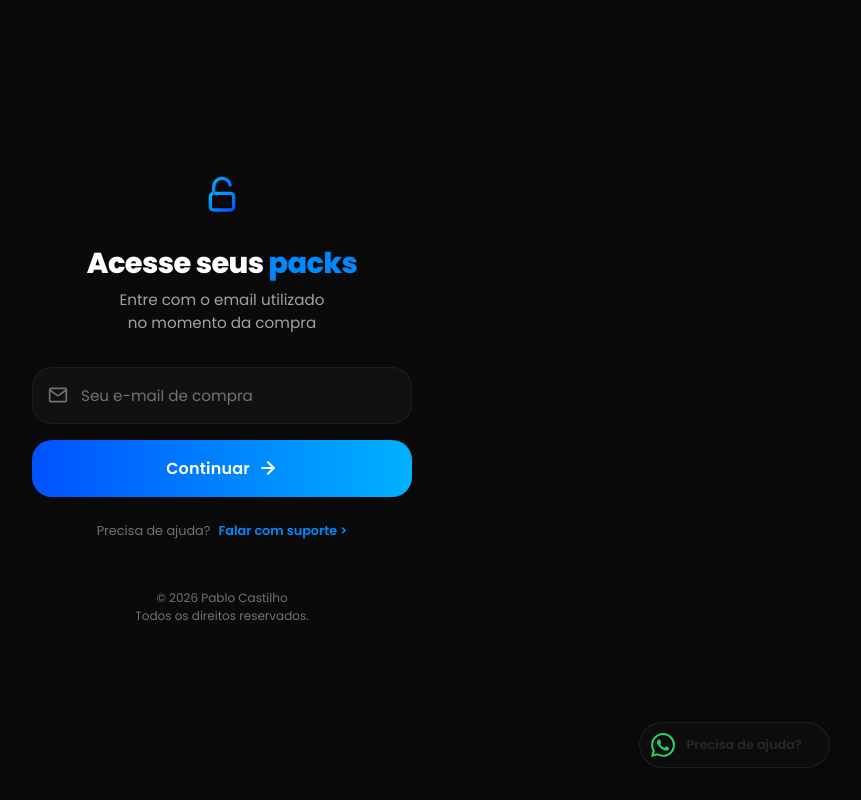
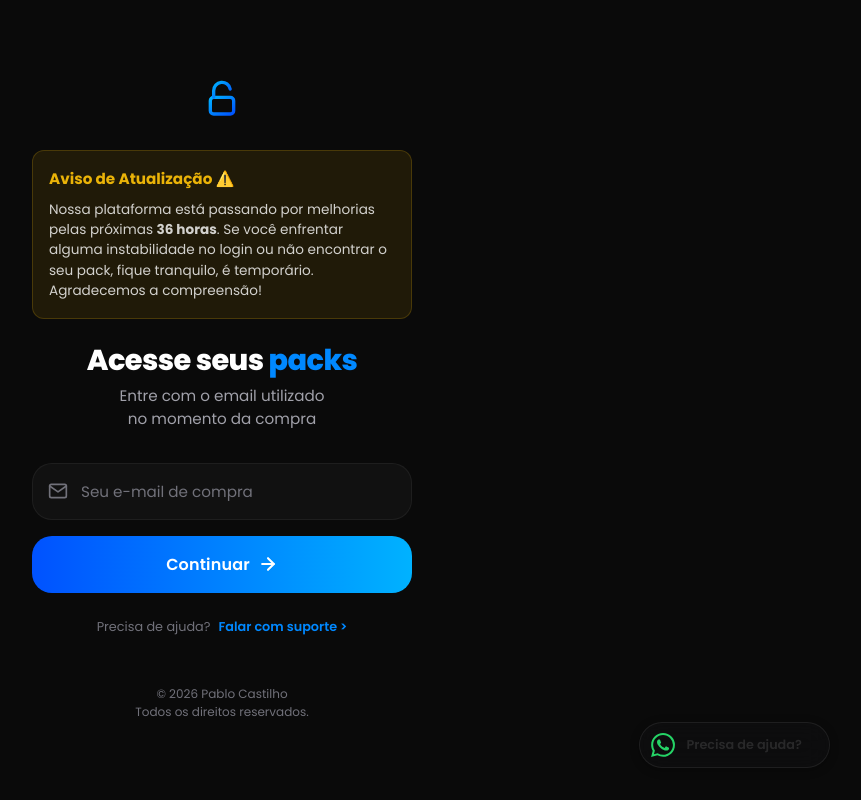
Before and after one commit to pabloccard/Biblioteca-de-Packs, a Next.js app: page /1/login in a window 1280 px wide. Shown: the whole page, without its empty margins (418-1279 px from the left). Built offline with nearby package versions, Linux system fonts and the light colour scheme.

Commit message:
aviso de atualização

```diff
--- a/src/app/[lang]/login/page.tsx
+++ b/src/app/[lang]/login/page.tsx
@@ -22,6 +22,34 @@ export default async function LoginPage({ params }: { params: Promise<{ lang: st
           </svg>
         </div>
 
+        {dict.updateNotice && (
+          <div style={{
+            background: 'rgba(234, 179, 8, 0.1)',
+            border: '1px solid rgba(234, 179, 8, 0.2)',
+            borderRadius: '12px',
+            padding: '16px',
+            marginBottom: '24px',
+            textAlign: 'left'
+          }}>
+            <h3 style={{
+              color: '#eab308',
+              margin: '0 0 8px 0',
+              fontSize: '0.95rem',
+              display: 'flex',
+              alignItems: 'center',
+              gap: '6px'
+            }}>
+              {dict.updateNotice.title}
+            </h3>
+            <p style={{
+              color: 'rgba(255, 255, 255, 0.8)',
+              margin: 0,
+              fontSize: '0.85rem',
+              lineHeight: '1.5'
+            }} dangerouslySetInnerHTML={{ __html: dict.updateNotice.message }} />
+          </div>
+        )}
+
         <h1 className="login-title" dangerouslySetInnerHTML={{ __html: dict.title }} />
         <p className="login-subtitle" dangerouslySetInnerHTML={{ __html: dict.subtitle }} />
 
--- a/src/app/admin/marketing/[id]/page.tsx
+++ b/src/app/admin/marketing/[id]/page.tsx
@@ -48,7 +48,7 @@ export default async function CampaignDetailPage({ params }: CampaignDetailProps
             <span className="mkt-campaign-badge" style={{ background: `${s.color}20`, color: s.color }}>{s.label}</span>
           </div>
           <p style={{ color: 'var(--text-muted)', fontSize: '0.85rem' }}>
-            Criada em {new Date(campaign.created_at).toLocaleDateString('pt-BR', { day: '2-digit', month: 'long', year: 'numeric', hour: '2-digit', minute: '2-digit' })}
+            Criada em {new Date(campaign.created_at).toLocaleDateString('pt-BR', { day: '2-digit', month: 'long', year: 'numeric', hour: '2-digit', minute: '2-digit', timeZone: 'America/Sao_Paulo' })}
           </p>
         </header>
 
@@ -117,14 +117,14 @@ export default async function CampaignDetailPage({ params }: CampaignDetailProps
                       <td><span style={{ color: sendStatus.color, fontSize: '0.85rem' }}>{sendStatus.label}</span></td>
                       <td>
                         {send.opened ? (
-                          <span style={{ color: '#3b82f6', fontSize: '0.85rem' }}>👁️ {send.opened_at ? new Date(send.opened_at).toLocaleTimeString('pt-BR', { hour: '2-digit', minute: '2-digit' }) : 'Sim'}</span>
+                          <span style={{ color: '#3b82f6', fontSize: '0.85rem' }}>👁️ {send.opened_at ? new Date(send.opened_at).toLocaleTimeString('pt-BR', { hour: '2-digit', minute: '2-digit', timeZone: 'America/Sao_Paulo' }) : 'Sim'}</span>
                         ) : (
                           <span style={{ color: 'var(--text-muted)', fontSize: '0.85rem' }}>—</span>
                         )}
                       </td>
                       <td>
                         {send.clicked ? (
-                          <span style={{ color: '#a78bfa', fontSize: '0.85rem' }}>🔗 {send.clicked_at ? new Date(send.clicked_at).toLocaleTimeString('pt-BR', { hour: '2-digit', minute: '2-digit' }) : 'Sim'}</span>
+                          <span style={{ color: '#a78bfa', fontSize: '0.85rem' }}>🔗 {send.clicked_at ? new Date(send.clicked_at).toLocaleTimeString('pt-BR', { hour: '2-digit', minute: '2-digit', timeZone: 'America/Sao_Paulo' }) : 'Sim'}</span>
                         ) : (
                           <span style={{ color: 'var(--text-muted)', fontSize: '0.85rem' }}>—</span>
                         )}
--- a/src/dictionaries/login/es.json
+++ b/src/dictionaries/login/es.json
@@ -9,7 +9,11 @@
   "footer": "© 2026 Pablo Castilho<br/>Todos los derechos reservados.",
   "errors": {
     "invalid_email": "Por favor, introduce un correo válido.",
-    "member_not_found": "Miembro no encontrado con este correo.",
-    "default": "Ocurrió un error al iniciar sesión. Intenta de nuevo."
+    "member_not_found": "No se encontró ningún miembro con este correo.",
+    "default": "Hubo un error al iniciar sesión. Inténtalo de nuevo."
+  },
+  "updateNotice": {
+    "title": "Aviso de Actualización ⚠️",
+    "message": "Nuestra plataforma está pasando por mejoras durante las próximas <strong>36 horas</strong>. Si experimentas alguna inestabilidad al iniciar sesión o no encuentras tu pack, no te preocupes, es temporal. ¡Agradecemos tu comprensión!"
   }
 }
--- a/src/dictionaries/login/pt.json
+++ b/src/dictionaries/login/pt.json
@@ -11,5 +11,9 @@
     "invalid_email": "Por favor, digite um e-mail válido.",
     "member_not_found": "Membro não encontrado com esse e-mail.",
     "default": "Ocorreu um erro ao fazer login. Tente novamente."
+  },
+  "updateNotice": {
+    "title": "Aviso de Atualização ⚠️",
+    "message": "Nossa plataforma está passando por melhorias pelas próximas <strong>36 horas</strong>. Se você enfrentar alguma instabilidade no login ou não encontrar o seu pack, fique tranquilo, é temporário. Agradecemos a compreensão!"
   }
 }
```
